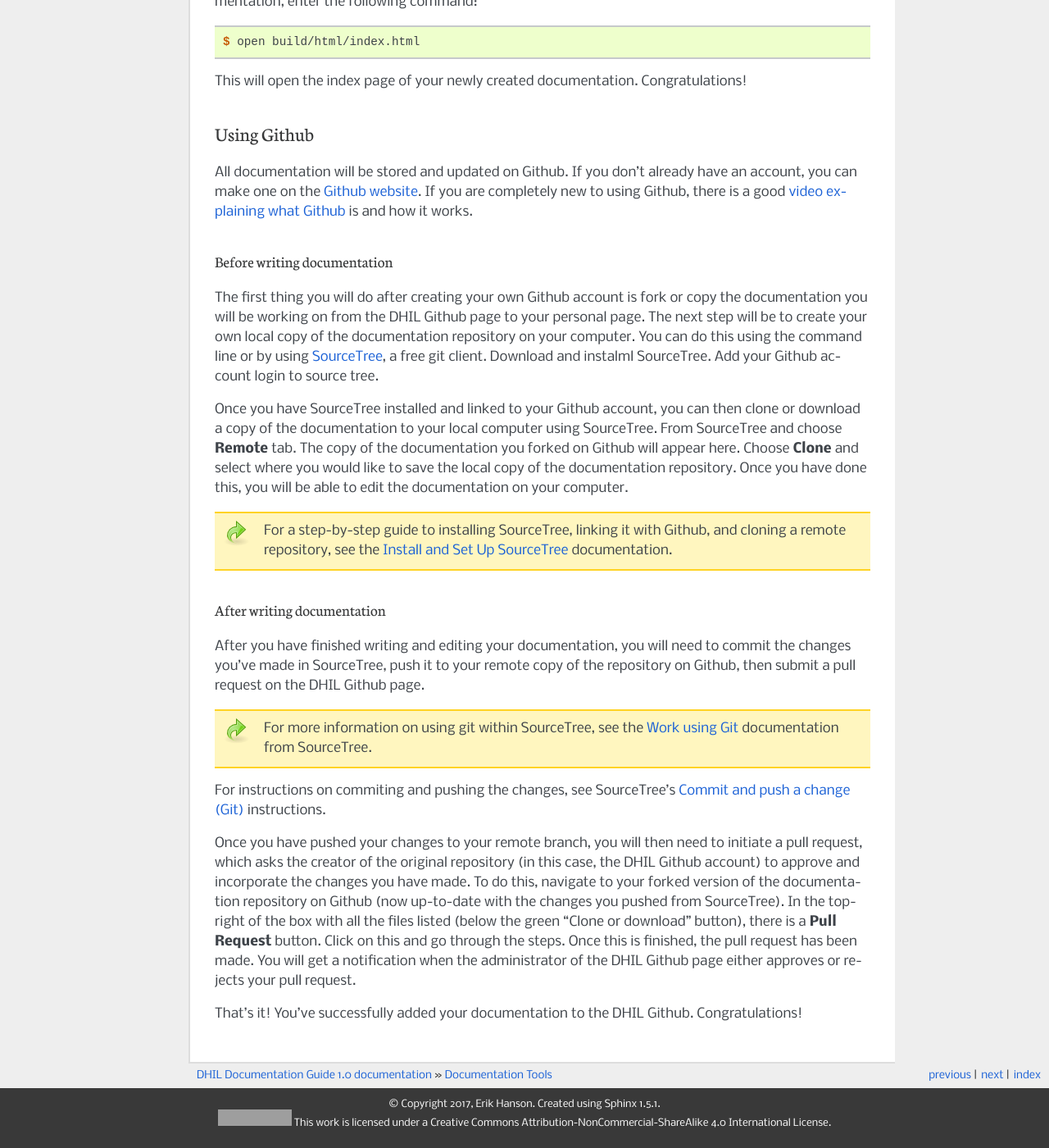
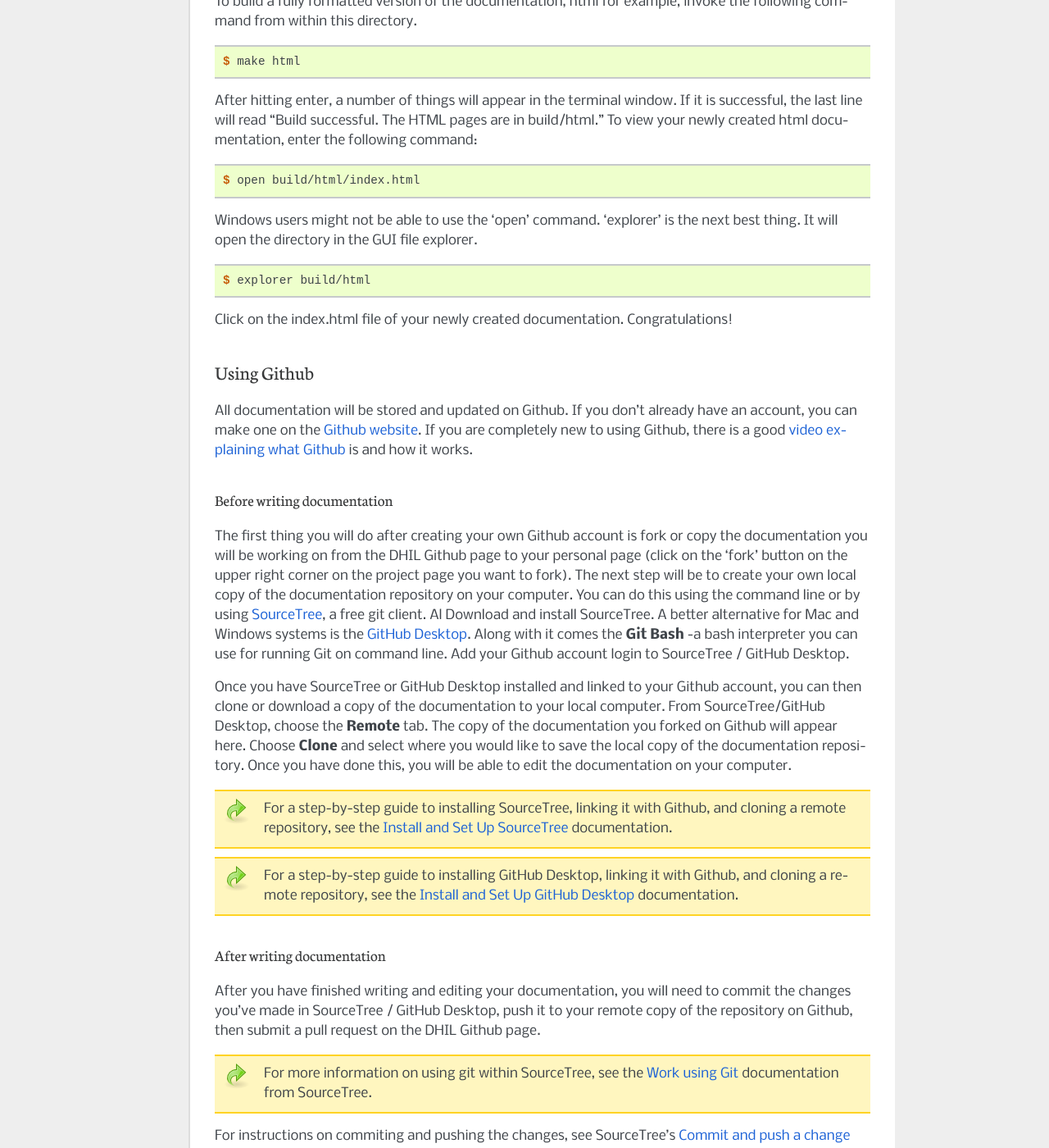
Before and after one commit to sfu-dhil/dhil-docs-guide, a Sphinx documentation site: the page built from source/tools.rst, in a window 1280 px wide and 1400 px high, scrolled down 3069 px. Shown: the whole window at 82% size. Built offline with Sphinx 7.4.7, drawn with Linux system fonts in a browser that asks for light colours; some of the changed text lies outside the part shown; grey boxes are pictures that could not be loaded.

Commit message:
Add existing file

```diff
--- a/source/index.rst
+++ b/source/index.rst
@@ -14,4 +14,3 @@ Welcome to DHIL Documentation Guide's documentation!
    tools
    markup
    contributors
-   todo
--- a/source/todo.rst
+++ /dev/null
@@ -1,6 +0,0 @@
-.. _todo-label:
-
-To Do
-=====
-
-.. todolist::
--- a/source/tools.rst
+++ b/source/tools.rst
@@ -12,7 +12,7 @@ Using the command line
 
 Installing and using Sphinx will require a basic understanding how to use the command line and a few commands. Using Sphinx primarily requires locating and opening the directory (or folder) where the documentation is and performing commands within that directory.
 
-Each operating system has a different set of commands and different ways to access the command line. The instructions below should work for Mac OS X, Linux, and other Unix-ish operating systems.
+Each operating system has a different set of commands and different ways to access the command line. The instructions below should work for `bash <https://www.gnu.org/software/bash/>`_ using systems like Mac OS X, Linux, and other Unix-ish operating systems. For Windows users, the easiest way to follow the guide is to download a bash interpreter like `Cygwin <https://cygwin.com/>`_.
 
 In Mac OS X, access to the command line is through a program called Terminal.app, which is always installed in the Utilities folder, inside Applications.
 
@@ -81,7 +81,7 @@ Sphinx is installed via the command line using pip, a package management system
 
   $ python --version
 
-If you already have python it will return a version number. If unsuccessful it will return "command not found." If you are using a Mac, python should be installed already.
+If you already have python it will return a version number. If unsuccessful it will return "command not found." Make sure you download the latest version of Python 2 rather than Python 3 for legacy support. If you are using a Mac, python should be installed already.
 
 Next check if pip is installed by running the following in the command line:
 
@@ -100,6 +100,12 @@ Once python and pip are set up, you can install Sphinx by using the following co
 .. code-block:: console
 
   $ pip install Sphinx
+
+Run the following command to setup Sphinx's environmental variables:
+
+.. code-block:: console
+
+  $ sphinx-quickstart
 
 More detailed installation instructions can be found in the `Sphinx guide <http://www.sphinx-doc.org/en/stable/tutorial.html>`_.
 
@@ -135,7 +141,13 @@ After hitting enter, a number of things will appear in the terminal window. If i
 
   $ open build/html/index.html
 
-This will open the index page of your newly created documentation. Congratulations!
+Windows users might not be able to use the 'open' command. 'explorer' is the next best thing. It will open the directory in the GUI file explorer.
+
+.. code-block:: console
+
+  $ explorer build/html
+
+Click on the index.html file of your newly created documentation. Congratulations!
 
 .. _tools-using-github:
 
@@ -147,27 +159,33 @@ All documentation will be stored and updated on Github. If you don't already hav
 Before writing documentation
 ^^^^^^^^^^^^^^^^^^^^^^^^^^^^
 
-The first thing you will do after creating your own Github account is fork or copy the documentation you will be working on from the DHIL Github page to your personal page. The next step will be to create your own local copy of the documentation repository on your computer. You can do this using the command line or by using `SourceTree <https://www.sourcetreeapp.com>`_, a free git client. Download and instalml SourceTree. Add your Github account login to source tree.
+The first thing you will do after creating your own Github account is fork or copy the documentation you will be working on from the DHIL Github page to your personal page (click on the 'fork' button on the upper right corner on the project page you want to fork). The next step will be to create your own local copy of the documentation repository on your computer. You can do this using the command line or by using `SourceTree <https://www.sourcetreeapp.com>`_, a free git client. Al Download and install SourceTree. A better alternative for Mac and Windows systems is the `GitHub Desktop <https://desktop.github.com/>`_. Along with it comes the **Git Bash** -a bash interpreter you can use for running Git on command line. Add your Github account login to SourceTree / GitHub Desktop.
 
-Once you have SourceTree installed and linked to your Github account, you can then clone or download a copy of the documentation to your local computer using SourceTree. From SourceTree and choose **Remote** tab. The copy of the documentation you forked on Github will appear here. Choose **Clone** and select where you would like to save the local copy of the documentation repository. Once you have done this, you will be able to edit the documentation on your computer.
+Once you have SourceTree or GitHub Desktop installed and linked to your Github account, you can then clone or download a copy of the documentation to your local computer. From SourceTree/GitHub Desktop, choose the **Remote** tab. The copy of the documentation you forked on Github will appear here. Choose **Clone** and select where you would like to save the local copy of the documentation repository. Once you have done this, you will be able to edit the documentation on your computer.
 
 .. seealso::
 
   For a step-by-step guide to installing SourceTree, linking it with Github, and cloning a remote repository, see the `Install and Set Up SourceTree <https://confluence.atlassian.com/get-started-with-sourcetree/install-and-set-up-sourcetree-847359043.html>`_ documentation.
+
+.. seealso::
+
+  For a step-by-step guide to installing GitHub Desktop, linking it with Github, and cloning a remote repository, see the `Install and Set Up GitHub Desktop <https://help.github.com/desktop/guides/getting-started/>`_ documentation.
 
 .. _tools-using-github-after:
 
 After writing documentation
 ^^^^^^^^^^^^^^^^^^^^^^^^^^^
 
-After you have finished writing and editing your documentation, you will need to commit the changes you've made in SourceTree, push it to your remote copy of the repository on Github, then submit a pull request on the DHIL Github page.
+After you have finished writing and editing your documentation, you will need to commit the changes you've made in SourceTree / GitHub Desktop, push it to your remote copy of the repository on Github, then submit a pull request on the DHIL Github page.
 
 .. seealso::
 
   For more information on using git within SourceTree, see the `Work using Git <https://confluence.atlassian.com/get-started-with-sourcetree/work-using-git-847359053.html>`_ documentation from SourceTree.
 
-For instructions on commiting and pushing the changes, see SourceTree's `Commit and push a change (Git) <https://confluence.atlassian.com/get-started-with-sourcetree/commit-and-push-a-change-git-847359114.html>`_ instructions.
+For instructions on commiting and pushing the changes, see SourceTree's `Commit and push a change (Git) guide <https://confluence.atlassian.com/get-started-with-sourcetree/commit-and-push-a-change-git-847359114.html>`_ instructions.
 
-Once you have pushed your changes to your remote branch, you will then need to initiate a pull request, which asks the creator of the original repository (in this case, the DHIL Github account) to approve and incorporate the changes you have made. To do this, navigate to your forked version of the documentation repository on Github (now up-to-date with the changes you pushed from SourceTree). In the top-right of the box with all the files listed (below the green "Clone or download" button), there is a **Pull Request** button. Click on this and go through the steps. Once this is finished, the pull request has been made. You will get a notification when the administrator of the DHIL Github page either approves or rejects your pull request.
+If you rather choose to use Git Bash to commit and push changes, see GitHub's `Managing files in a repository guide <https://help.github.com/categories/managing-files-in-a-repository/>`_ for instructions.
+
+Once you have pushed your changes to your remote branch, you will then need to initiate a pull request, which asks the creator of the original repository (in this case, the DHIL Github account) to approve and incorporate the changes you have made. To do this, navigate to your forked version of the documentation repository on Github (now up-to-date with the changes you pushed from SourceTree / GitHub Desktop). In the top-right of the box with all the files listed (below the green "Clone or download" button), there is a **Pull Request** button. Click on this and go through the steps. Once this is finished, the pull request has been made. You will get a notification when the administrator of the DHIL Github page either approves or rejects your pull request.
 
 That's it! You've successfully added your documentation to the DHIL Github. Congratulations!
```
